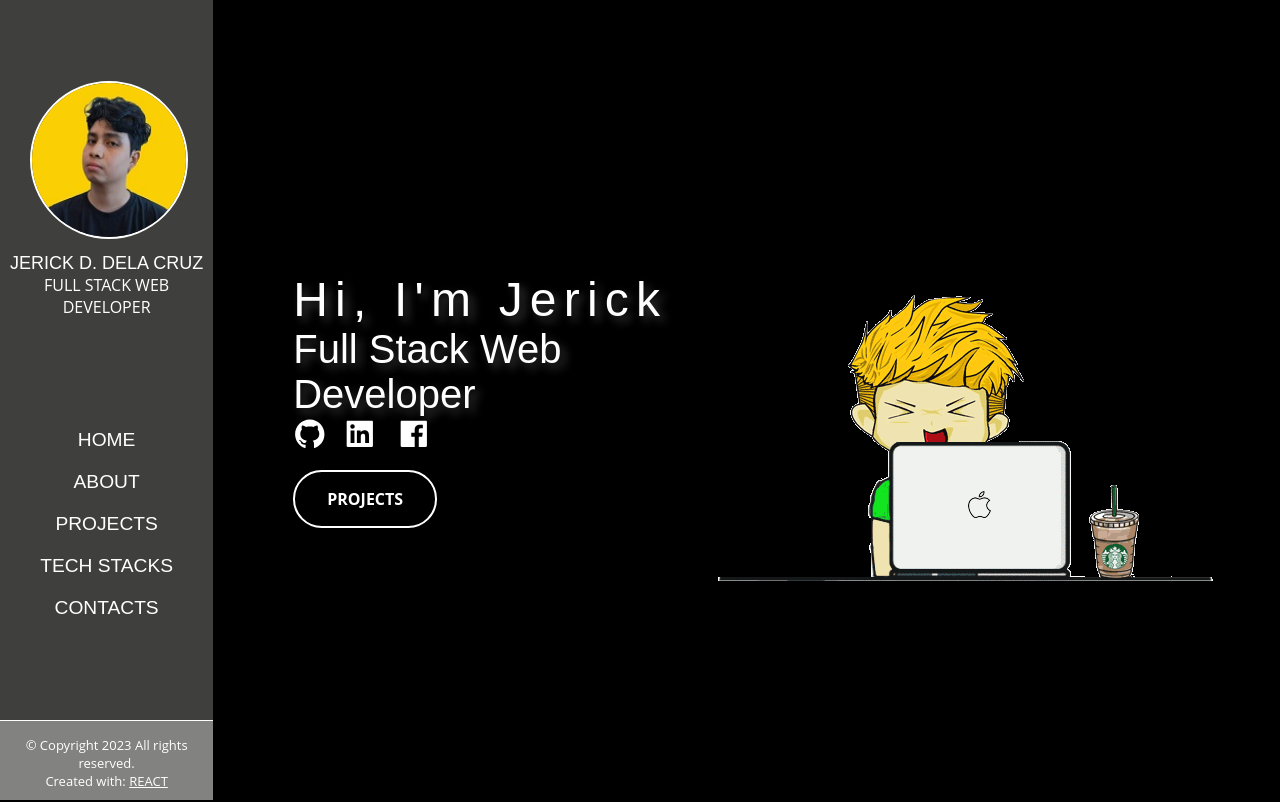
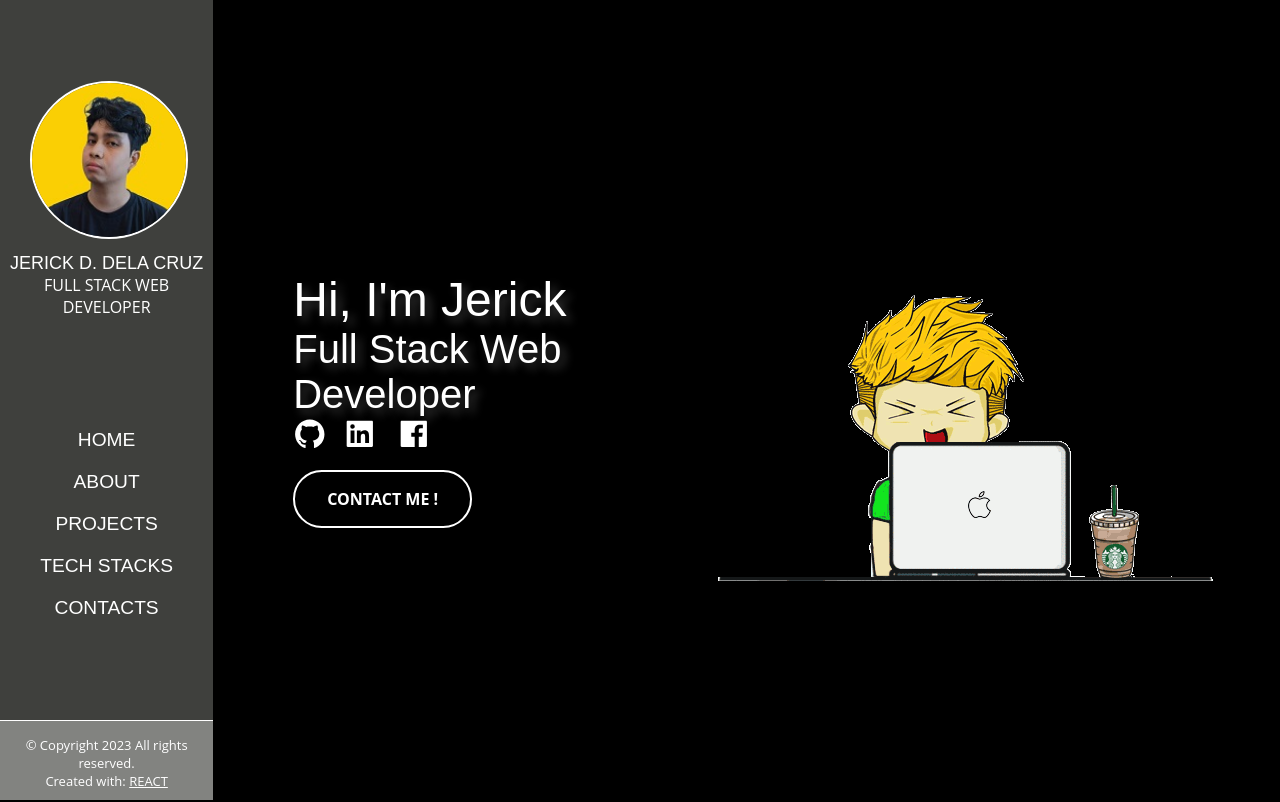
Before and after one commit to Rokhel121314/jerick-fullstack-portfolio, a React (Create React App) app: page / in a window 1280 px wide. Shown: the top 802 px of the page. Built offline with nearby package versions, Linux system fonts and the light colour scheme; no server answers.

Commit message:
remove keyframes

```diff
--- a/src/css/style.css
+++ b/src/css/style.css
@@ -356,21 +356,7 @@ body {
 .introTitle {
   font-size: 3rem;
   text-shadow: 5px 5px 10px rgb(62, 62, 62);
-  /* overflow: hidden; */
-  white-space: nowrap;
   z-index: 1;
-  letter-spacing: 0.15em;
-  animation: typing 3.5s steps(30, end), blink-caret 0.5s step-end 3.5s;
-}
-
-/* The typing effect */
-@keyframes typing {
-  from {
-    width: 0;
-  }
-  to {
-    width: 100%;
-  }
 }
 
 .introTitle2 {
--- a/src/pages/LandingPage2.js
+++ b/src/pages/LandingPage2.js
@@ -5,29 +5,6 @@ import { AiFillFacebook, AiFillGithub, AiFillLinkedin } from "react-icons/ai";
 import { useNavigate } from "react-router-dom";
 
 function LandingPage2() {
-  const [bg, setBg] = useState(1);
-  // console.log("background", bg);
-
-  const navigateTo = useNavigate();
-
-  function navigateToProjects() {
-    <Link to="projects" />;
-  }
-
-  const background = () => {
-    if (bg === 1) {
-      setBg(2);
-    } else {
-      setBg(1);
-    }
-  };
-
-  useEffect(() => {
-    setTimeout(() => {
-      background();
-    }, 7000);
-  }, [bg]);
-
   return (
     <main className="landing2Main" id="home">
       <section className="landingSection">
@@ -52,11 +29,11 @@ function LandingPage2() {
           <div className="btnContainer">
             <Link
               activeClass="active"
-              to="projects"
+              to="contacts"
               smooth={true}
               duration={500}
             >
-              <button className="projectBtn mleft">PROJECTS</button>
+              <button className="projectBtn mleft">CONTACT ME !</button>
             </Link>
           </div>
         </div>
```
